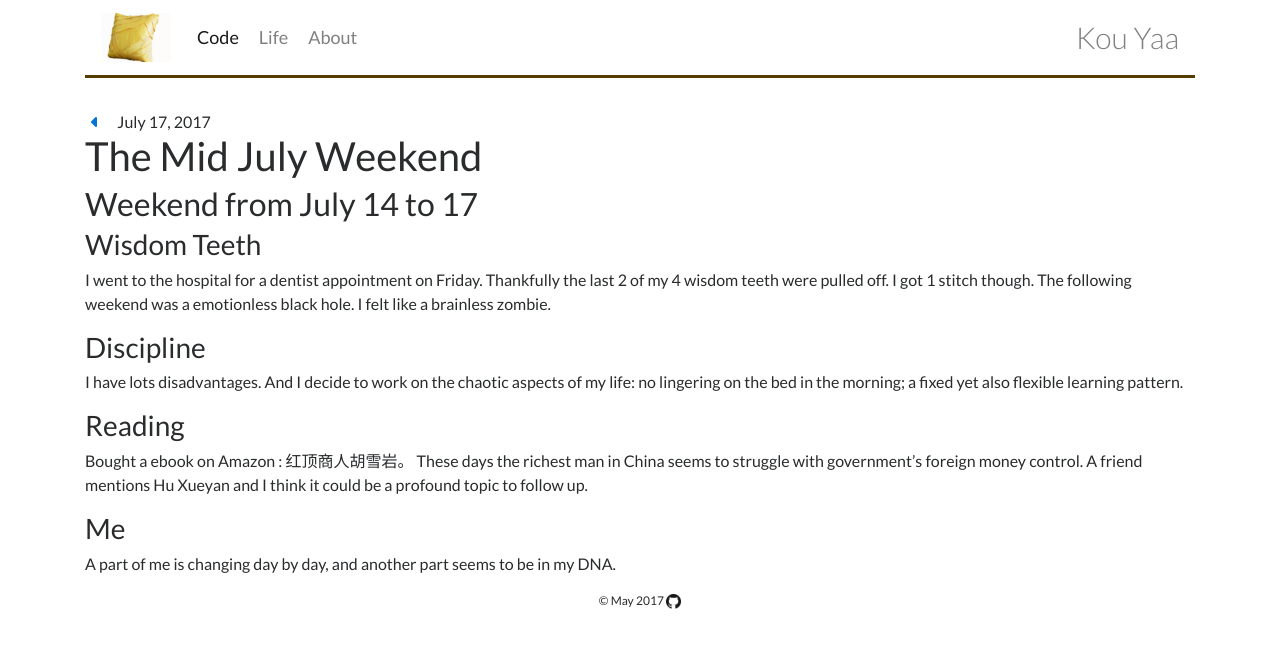
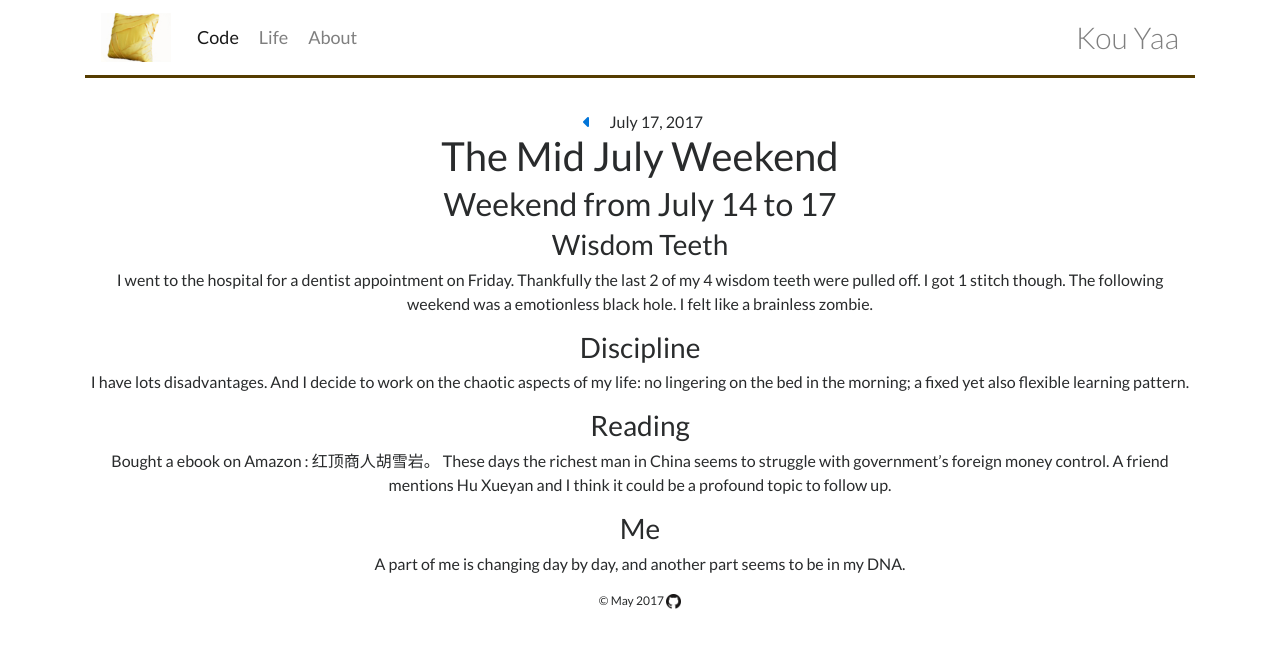
Before and after one commit to yinkouya/yinkouya.github.io, a Jekyll site: the page built from _posts/2017-07-17-The-Mid-July-Weekend.md, in a window 1280 px wide. Shown: the top 648 px of the page. Built offline with Jekyll 4.4.1, drawn with Linux system fonts in a browser that asks for light colours; nearby versions of some CDN libraries; our own code applies the rules of GitHub Pages for plain Markdown files; a script that is not in the unit is left out.

Commit message:
Update post.html

```diff
--- a/_layouts/post.html
+++ b/_layouts/post.html
@@ -1,7 +1,7 @@
 ---
 layout: default
 ---
-<article role="main">
+<article class="text-center" role="main">
     <header>
       <a href="{{ site.baseurl }}/" id="home_link"><i class="fa fa-caret-left fa-fw" aria-hidden="true"></i>&nbsp;&nbsp;&nbsp;</a>
       <span class="article-date">{{ page.date | date:"%B %d, %Y" }}</span>
```
